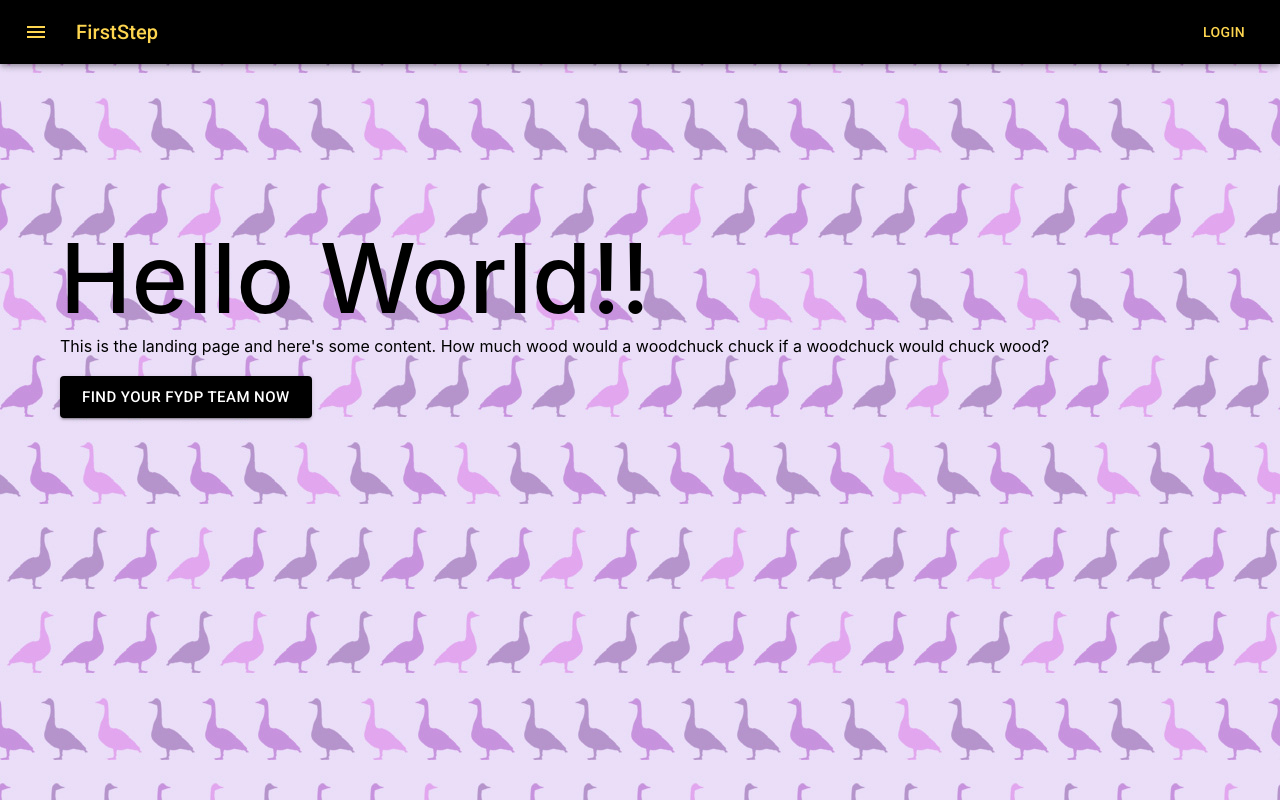
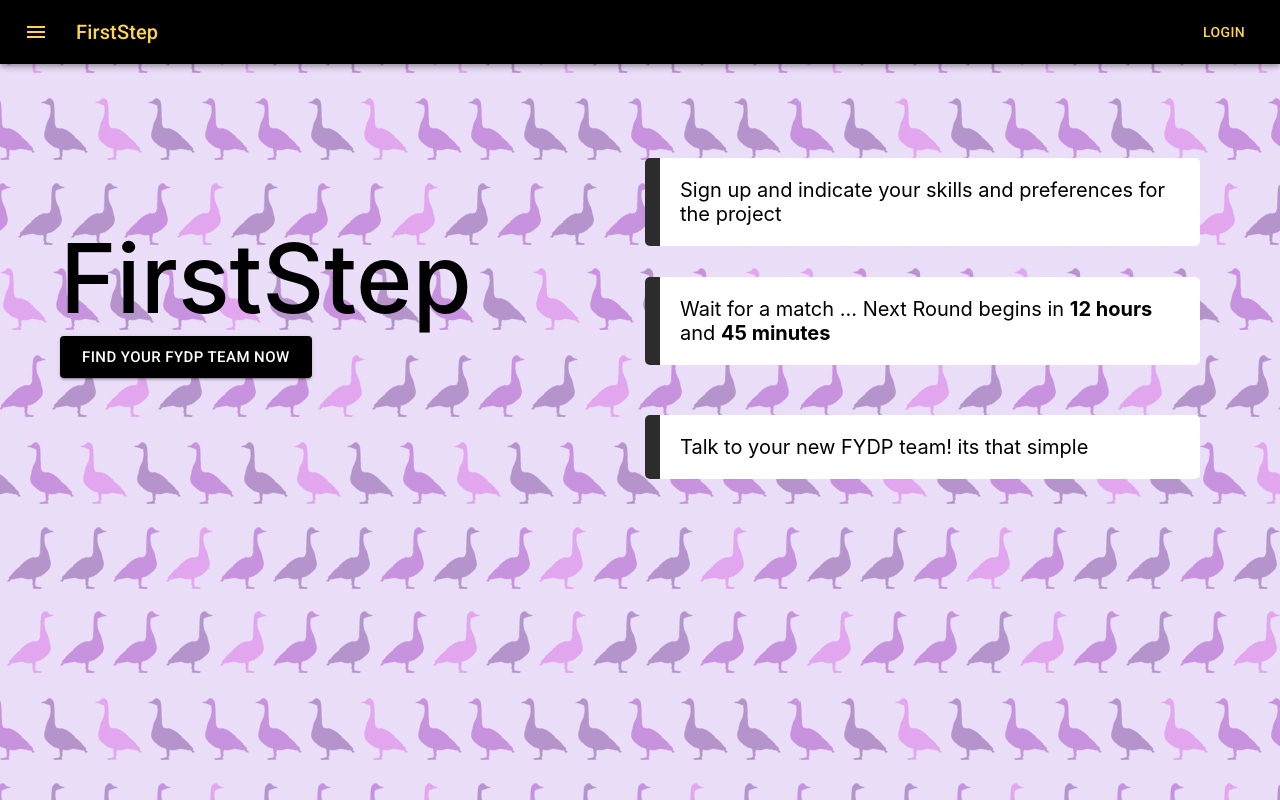
Before and after one commit to sqguo/firststep-fe, a React app: page / in a window 1280 px wide. Built offline with nearby package versions, Linux system fonts and the light colour scheme.

Commit message:
added info boxes

```diff
--- a/src/routes/homepage/homepage.scss
+++ b/src/routes/homepage/homepage.scss
@@ -15,8 +15,53 @@
         font-weight: 500;
     }
 
-    &__infobox {
-        font-size: 36px;
+    &__info-box-top {
+        background: #ffffff none repeat scroll 0 0;
+        border-color: #808080;
+        border-style: inset;
+        border-width: 0px 0px 0px 15px;
+        color: black;
+        font-size: 20px;
+        padding: 20px;
+        width:500px;
+        margin:50px ;
+        margin-top: -15%;
+        float:right;
+        top:-40px;
+        border-radius: 5px;
+    }
+
+    &__info-box-mid {
+        background: #ffffff none repeat scroll 0 0;
+        border-color: #808080;
+        border-style: inset;
+        border-width: 0px 0px 0px 15px;
+        color: black;
+        font-size: 20px;
+        padding: 20px;
+        width:500px;
+        margin:50px ;
+        margin-top: -5%;
+        float:right;
+        top:-40px;
+        border-radius: 5px;
+    }
+
+    &__info-box-bot {
+        background: #ffffff none repeat scroll 0 0;
+        border-color: #808080;
+        border-style: inset;
+        border-width: 0px 0px 0px 15px;
+        color: black;
+        font-size: 20px;
+        padding: 20px;
+        width:500px;
+        margin:50px ;
+        margin-top: 0%;
+        margin-left: 10%;
+        float:right;
+        top:-40px;
+        border-radius: 5px;
     }
 
     &__button {
--- a/src/routes/homepage/homepage.tsx
+++ b/src/routes/homepage/homepage.tsx
@@ -34,16 +34,25 @@ function LandingFrameMessage() {
     return <div className="homepage__landing-page">
 
         <div className="homepage__landing-page__title">
-            Hello World!!
+            FirstStep
         </div>
 
-        <div className="homepage__landing-page__info-box">
-            This is the landing page and here's some content.
-            How much wood would a woodchuck chuck if a
-            woodchuck would chuck wood?
+        <LandingPageButton />
+
+
+        <div className="homepage__landing-page__info-box-top">
+            Sign up and indicate your skills and preferences for the project
+        </div>
+
+        <div className="homepage__landing-page__info-box-mid">
+            Wait for a match ... Next Round begins in <b>12 hours</b> and <b>45 minutes</b>
+        </div>
+
+        <div className="homepage__landing-page__info-box-bot">
+            Talk to your new FYDP team! its that simple
         </div>
         <br />
-        <LandingPageButton />
+
     </div>
 }
 function LandingFrame() {
```
